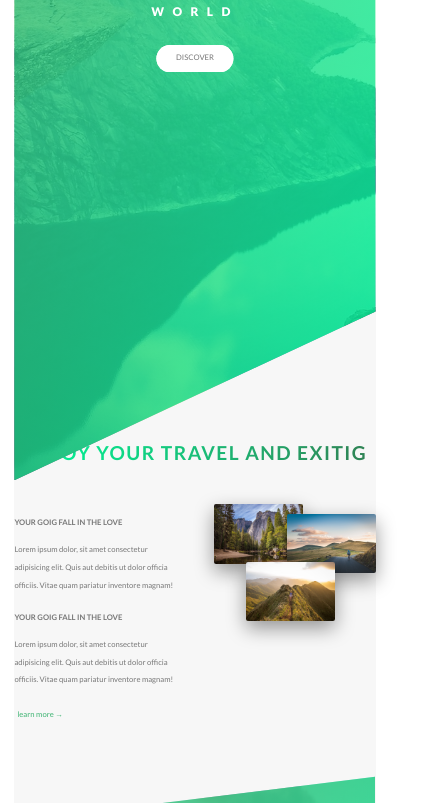
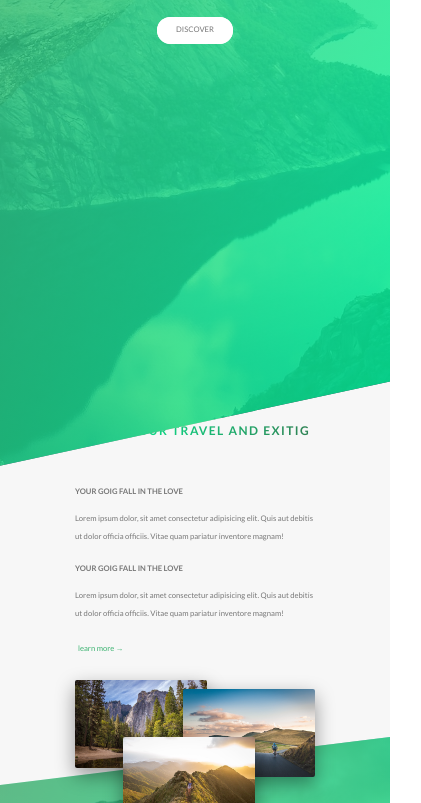
Before and after one commit to Moqaddasi/Travel, a website: page INDEX.HTML in a window 390 px wide. Shown: the part 336-1139 px from the top of the page, 421 px wide, since content can reach past the window. Drawn offline with Linux system fonts and the light colour scheme.

Commit message:
responsive edit02

```diff
--- a/sass/abstract/_variablles.scss
+++ b/sass/abstract/_variablles.scss
@@ -28,4 +28,5 @@ $default-font-size:1.6rem;
 
 $grid-width :114rem ;
 $gutter-vertical :8rem;
+$gutter-vertical-small :6rem;
 $gutter-horizontal :8rem;
--- a/sass/base/_base.scss
+++ b/sass/base/_base.scss
@@ -20,11 +20,11 @@ html{
     }
 }
 body{
-    font-family: 'Lato', sans-serif;
-    font-weight: 400;
-    /*font-size: 20px;*/
-    line-height: 2.3;
-    color:$color-grey-dark;
+    box-sizing: border-box;
     padding: 3rem;
-    position: relative;
+
+    @include respond(tab-port){
+        padding: 0;
+    }
+
 }
--- a/sass/base/_typography.scss
+++ b/sass/base/_typography.scss
@@ -1,3 +1,12 @@
+body{
+    font-family: 'Lato', sans-serif;
+    font-weight: 400;
+    /*font-size: 20px;*/
+    line-height: 2.3;
+    color:$color-grey-dark;
+    position: relative;
+}
+
 .heading-primary{
     color: $color-white;
     text-transform: uppercase;
@@ -11,6 +20,11 @@
         animation-name: moveinleft;
         animation-duration: 1s;
         animation-timing-function: ease-OUT;
+
+        @include respond(phone){
+            letter-spacing: 1rem;
+            font-family: 5rem;
+        }
     }
     &--sub{
         display: block;
@@ -19,6 +33,9 @@
         letter-spacing: 1.75rem;
         animation-name: moveinright;
         animation-duration: 1s;
+        @include respond(phone){
+            letter-spacing: .5rem;
+        }
     }
 }
 .heading-secondery{
@@ -31,6 +48,13 @@
     color:transparent;
     letter-spacing: .3rem;
     transition: all .2s;
+
+    @include respond(tab-port){
+        font-size: 3rem;
+    }
+    @include respond(tab-land){
+        font-size: 2.5rem;
+    }
 
     &:hover{
         transform: skewX(2deg) skewY(10deg) scale(1.1);
--- a/sass/layout/_footer.scss
+++ b/sass/layout/_footer.scss
@@ -2,6 +2,13 @@
     background-color: $color-grey-dark-3;
     padding: 10rem 0;
     font-size: 1.4rem;
+
+    @include respond(tab-port){
+        padding: 8rem 0;
+    }
+
+
+
     &__logo-box{
         text-align: center;
         margin-bottom: 8rem;
@@ -14,6 +21,11 @@
         border-top: 1px solid $color-primary;
         padding-top: 2rem;
         display: block;
+
+    @include respond(tab-port){
+     width: 100%;
+     float: left;
+    }
     }
     &__list{
         list-style: none;
@@ -44,5 +56,9 @@
         border-top: 1px solid $color-primary;
         padding-top: 2rem;
         width: 60%;
+        @include respond(tab-port){
+            width: 100%;
+            text-align: center;
+           }
     }
 }
--- a/sass/layout/_grid.scss
+++ b/sass/layout/_grid.scss
@@ -5,12 +5,26 @@
 
     &:not(:last-child){
         margin-bottom: $gutter-vertical;
+        @include respond(tab-port){
+            margin-bottom: $gutter-vertical-small;
+  }
     }
+    @include respond(tab-port){
+        max-width: 50rem;
+}
     @include clearfix;
     [class^="col-"]{
         float: left;
         &:not(:last-child){
-            margin-right: $gutter-horizontal;
+         margin-right: $gutter-horizontal;
+         @include respond(tab-port){
+             margin-right: 0;
+             margin-bottom: $gutter-vertical-small;
+
+   }
+        }
+             @include respond(tab-port){
+                 width: 100% !important;
         }
 
     }
--- a/sass/layout/_header.scss
+++ b/sass/layout/_header.scss
@@ -9,6 +9,12 @@
     background-position: center;
     -webkit-clip-path: polygon(0 0 ,100% 0,100% 75vh,0 100%);
     clip-path: polygon(0 0 ,100% 0,100% 75vh,0 100%);
+    @include respond(phone){
+        -webkit-clip-path: polygon(0 0 ,100% 0,100% 85vh,0 100%);
+    clip-path: polygon(0 0 ,100% 0,100% 85vh,0 100%);
+
+    }
+
     &__logo-box{
         position: absolute;
         top: 6rem;
--- a/sass/layout/_navigation.scss
+++ b/sass/layout/_navigation.scss
@@ -15,6 +15,10 @@
         box-shadow: 0 1rem 3rem rgba($color-black, .1);
         text-align: center;
         cursor: pointer;
+        @include respond(tab-port){
+            top: 7rem;
+            right: 12rem;
+        }
     }
 
     &__background {
@@ -28,7 +32,10 @@
         z-index: 1000;
         transition: transform .8s cubic-bezier(0.86, 0, 0.07, 1);
 
-        //transform: scale(80);
+        @include respond(tab-port){
+            top: 7rem;
+            right: 12rem;
+        }
     }
 
     &__nav {
```
Also changed, not shown: css/style.css, 1 other file.
